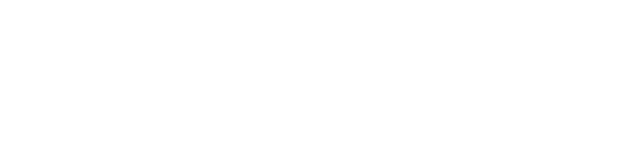
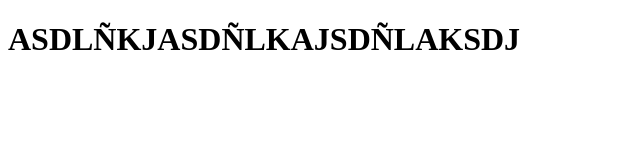
Before and after one commit to Layrus-cmd/PRUEBAAAA, a plain HTML site: page index.html in a window 1280 px wide. Shown: the whole page, without its empty margins (0-640 px from the left). Drawn offline with Linux system fonts and the light colour scheme.

Commit message:
asdñljhasldkjhaslkdjh

```diff
--- a/index.html
+++ b/index.html
@@ -6,6 +6,6 @@
     <title>Document</title>
 </head>
 <body>
-
+    <h1>ASDLÑKJASDÑLKAJSDÑLAKSDJ</h1>
 </body>
 </html>
```
